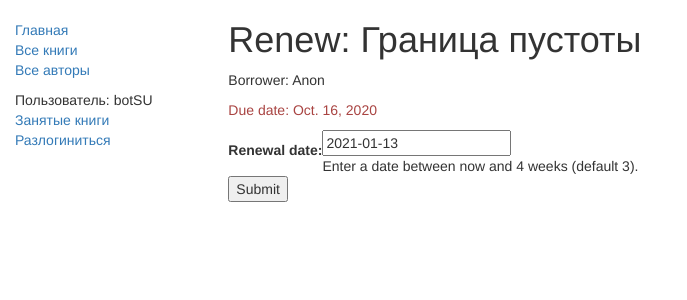
After one commit to ShikiBot/library, a Django app: page /catalog/book/312c18d6-7da3-4444-ba4a-cf8436c26e70/renew/ in a window 1280 px wide. The commit adds this page. Shown: the top 300 px of the page, without its empty margins (0-687 px from the left). Run offline with Django 3.2, Linux system fonts and the light colour scheme; a user stored in the database is signed in; data comes from the database, SQL or seed files in the repository; both versions use the stored data as it was after the commit; some libraries are stand-ins or nearby versions.

Commit message:
for, work

```diff
--- /dev/null
+++ b/locallibrary/locallibrary/catalog/forms.py
@@ -0,0 +1,29 @@
+from django import forms
+
+from django.core.exceptions import ValidationError
+from django.utils.translation import ugettext_lazy as _
+import datetime #for checking renewal date range.
+from .models import BookInstance
+
+class RenewBookForm(forms.Form):
+    renewal_date = forms.DateField(help_text="Enter a date between now and 4 weeks (default 3).")
+
+    def clean_due_back(self):
+       data = self.cleaned_data['due_back']
+
+       #Проверка того, что дата не в прошлом
+       if data < datetime.date.today():
+           raise ValidationError(_('Invalid date - renewal in past'))
+
+       #Check date is in range librarian allowed to change (+4 weeks)
+       if data > datetime.date.today() + datetime.timedelta(weeks=4):
+           raise ValidationError(_('Invalid date - renewal more than 4 weeks ahead'))
+
+       # Не забывайте всегда возвращать очищенные данные
+       return data
+
+    class Meta:
+        model = BookInstance
+        fields = ['due_back',]
+        labels = { 'due_back': _('Renewal date'), }
+        help_texts = { 'due_back': _('Enter a date between now and 4 weeks (default 3).'), }
--- a/locallibrary/locallibrary/catalog/templates/base_generic.html
+++ b/locallibrary/locallibrary/catalog/templates/base_generic.html
@@ -26,6 +26,9 @@
                             <li>Пользователь: {{ user.get_username }}</li>
                             <li><a href="{% url 'my-borrowed' %}">Занятые книги</a></li>
                             <li><a href="{% url 'logout'%}">Разлогиниться</a></li>
+                            <!--{% if perms.catalog.can_mark_returned %}
+
+                            {% endif %} -->
                         {% else %}
                             <li><a href="{% url 'login'%}">Залогиниться</a></li>
                         {% endif %}
--- /dev/null
+++ b/locallibrary/locallibrary/catalog/templates/catalog/book_renew_librarian.html
@@ -0,0 +1,16 @@
+{% extends "base_generic.html" %}
+{% block content %}
+
+    <h1>Renew: {{bookinst.book.title}}</h1>
+    <p>Borrower: {{bookinst.borrower}}</p>
+    <p{% if bookinst.is_overdue %} class="text-danger"{% endif %}>Due date: {{bookinst.due_back}}</p>
+
+    <form action="" method="post">
+        {% csrf_token %}
+        <table>
+        {{ form }}
+        </table>
+        <input type="submit" value="Submit" />
+    </form>
+
+{% endblock %}
--- a/locallibrary/locallibrary/catalog/urls.py
+++ b/locallibrary/locallibrary/catalog/urls.py
@@ -8,5 +8,9 @@ urlpatterns = [
     path('book/<int:pk>', views.BookDetailView.as_view(), name='book-detail'),
     path('authors/', views.AuthorsListView.as_view(), name='authors'),
     path('author/<int:pk>', views.AuthorsDetailView.as_view(), name='author-detail'),
-    path('mybooks/', views.LoanedBooksByUserListView.as_view(), name='my-borrowed')
+    path('mybooks/', views.LoanedBooksByUserListView.as_view(), name='my-borrowed'),
+    url(r'^author/create/$', views.AuthorCreate.as_view(), name='author_create'),
+    url(r'^author/(?P<pk>\d+)/update/$', views.AuthorUpdate.as_view(), name='author_update'),
+    url(r'^author/(?P<pk>\d+)/delete/$', views.AuthorDelete.as_view(), name='author_delete'),
+    url(r'^book/(?P<pk>[-\w]+)/renew/$', views.renew_book_librarian, name='renew-book-librarian')
 ]
--- a/locallibrary/locallibrary/catalog/views.py
+++ b/locallibrary/locallibrary/catalog/views.py
@@ -2,6 +2,15 @@ from django.shortcuts import render
 from .models import Book, Author, BookInstance, Genre
 from django.views import generic
 from django.contrib.auth.mixins import LoginRequiredMixin
+from django.contrib.auth.decorators import permission_required
+from django.shortcuts import get_object_or_404
+from django.http import HttpResponseRedirect
+from django.urls import reverse
+import datetime
+from .forms import RenewBookForm
+from django.views.generic.edit import CreateView, UpdateView, DeleteView
+from django.urls import reverse_lazy
+from .models import Author
 
 # Функция отображения для домашней страницы сайта.
 
@@ -121,3 +130,45 @@ class LoanedBooksByUserListView(LoginRequiredMixin,generic.ListView):
 
     def get_queryset(self):
         return BookInstance.objects.filter(borrower=self.request.user).filter(status__exact='o').order_by('due_back')
+
+@permission_required('catalog.can_mark_returned')
+def renew_book_librarian(request, pk):
+    """
+    View function for renewing a specific BookInstance by librarian
+    """
+    book_inst = get_object_or_404(BookInstance, pk=pk)
+
+    # If this is a POST request then process the Form data
+    if request.method == 'POST':
+
+        # Create a form instance and populate it with data from the request (binding):
+        form = RenewBookForm(request.POST)
+
+        # Check if the form is valid:
+        if form.is_valid():
+            # process the data in form.cleaned_data as required (here we just write it to the model due_back field)
+            book_inst.due_back = form.cleaned_data['renewal_date']
+            book_inst.save()
+
+            # redirect to a new URL:
+            return HttpResponseRedirect(reverse('all-borrowed') )
+
+    # If this is a GET (or any other method) create the default form.
+    else:
+        proposed_renewal_date = datetime.date.today() + datetime.timedelta(weeks=3)
+        form = RenewBookForm(initial={'renewal_date': proposed_renewal_date,})
+
+    return render(request, 'catalog/book_renew_librarian.html', {'form': form, 'bookinst':book_inst})
+
+class AuthorCreate(CreateView):
+    model = Author
+    fields = '__all__'
+    initial={'date_of_death':'12/10/2016',}
+
+class AuthorUpdate(UpdateView):
+    model = Author
+    fields = ['first_name','last_name','date_of_birth','date_of_death']
+
+class AuthorDelete(DeleteView):
+    model = Author
+    success_url = reverse_lazy('authors')
```
Also changed, not shown: locallibrary/locallibrary/catalog/templates/catalog/author_confirm_delete.html (added, +14 -0 lines), locallibrary/locallibrary/catalog/templates/catalog/author_form.html (added, +13 -0 lines), locallibrary/locallibrary/db.sqlite3.
